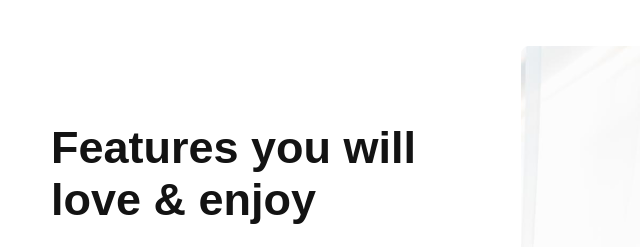
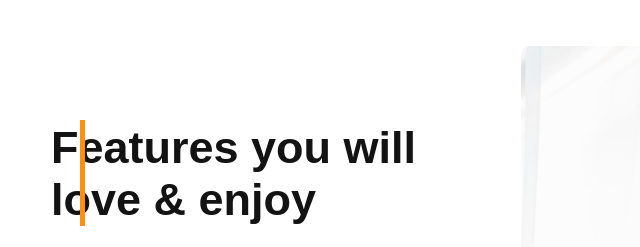
Before and after one commit to Bebe-Khodezatul-kobra-Lupin/assig2, a plain HTML site: page index.html in a window 1280 px wide. Shown: the part 2000-2247 px from the top of the page, 0-640 px from the left. Drawn offline with Linux system fonts and the light colour scheme.

Commit message:
5  commit

```diff
--- a/index.html
+++ b/index.html
@@ -97,6 +97,8 @@
             <artical class="artical">
                 <div class="articals_blogs">
                     <div class="articals_blogs_1">
+                        <div class="extra">
+                        </div>
                         <h4 class="articals_blogs_title">
                             Features you will love & enjoy
                         </h4>
--- a/styles/Architects.css
+++ b/styles/Architects.css
@@ -399,6 +399,17 @@ span {
     transform: rotateY(360deg);
 }
 
+.extra {
+    position: absolute;
+    width: 5px;
+    height: 106px;
+    left: 80px;
+    top: 2120px;
+
+    background: #FF900E;
+}
+
+/* media quary part */
 
 @media only screen and (max-width: 600px) {
     header {
```
